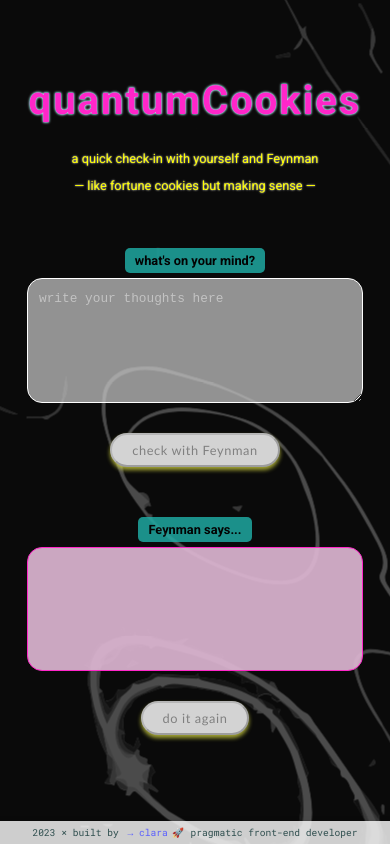
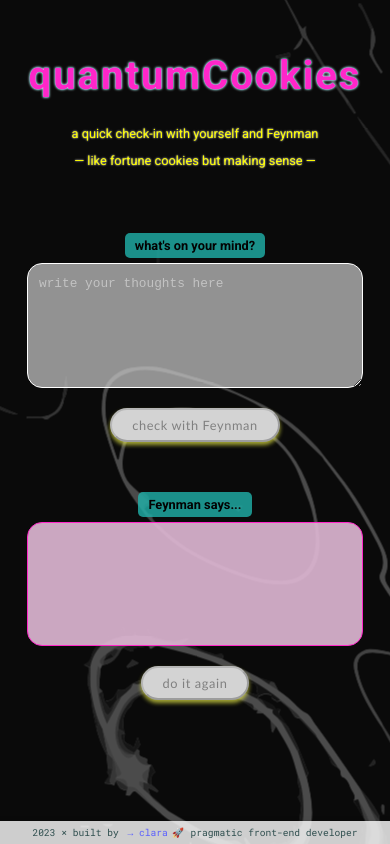
Before and after one commit to clasei/quantum-cookies, an Angular app: page / in a window 390 px wide. Built offline with nearby package versions, Linux system fonts and the light colour scheme.

Commit message:
style improved [mobile]

```diff
--- a/src/app/components/header/header.component.scss
+++ b/src/app/components/header/header.component.scss
@@ -18,9 +18,11 @@ header {
     }
 
     @media only screen and (max-width: 768px) {
+      padding-bottom: 10px;
+
       h1 {
           font-size: 2.5em;
-          padding-top: 50px;
+          padding-top: 25px;
       }
       h3 {
           font-size: 0.8em;
--- a/src/app/components/quantum-cookies-display/quantum-cookies-display.component.scss
+++ b/src/app/components/quantum-cookies-display/quantum-cookies-display.component.scss
@@ -69,6 +69,10 @@ button {
         letter-spacing: 0.7px;
     }
 
+    .quote-container {
+        margin-bottom: 15px;
+    }
+
     span {
         font-size: 0.8rem;
     }
--- a/src/app/components/user-input/user-input.component.scss
+++ b/src/app/components/user-input/user-input.component.scss
@@ -66,6 +66,7 @@ button {
 @media only screen and (max-width: 600px) {
     textarea {
         font-size: 0.8rem;
+        margin-bottom: 15px;
     }
 
     span {
```
